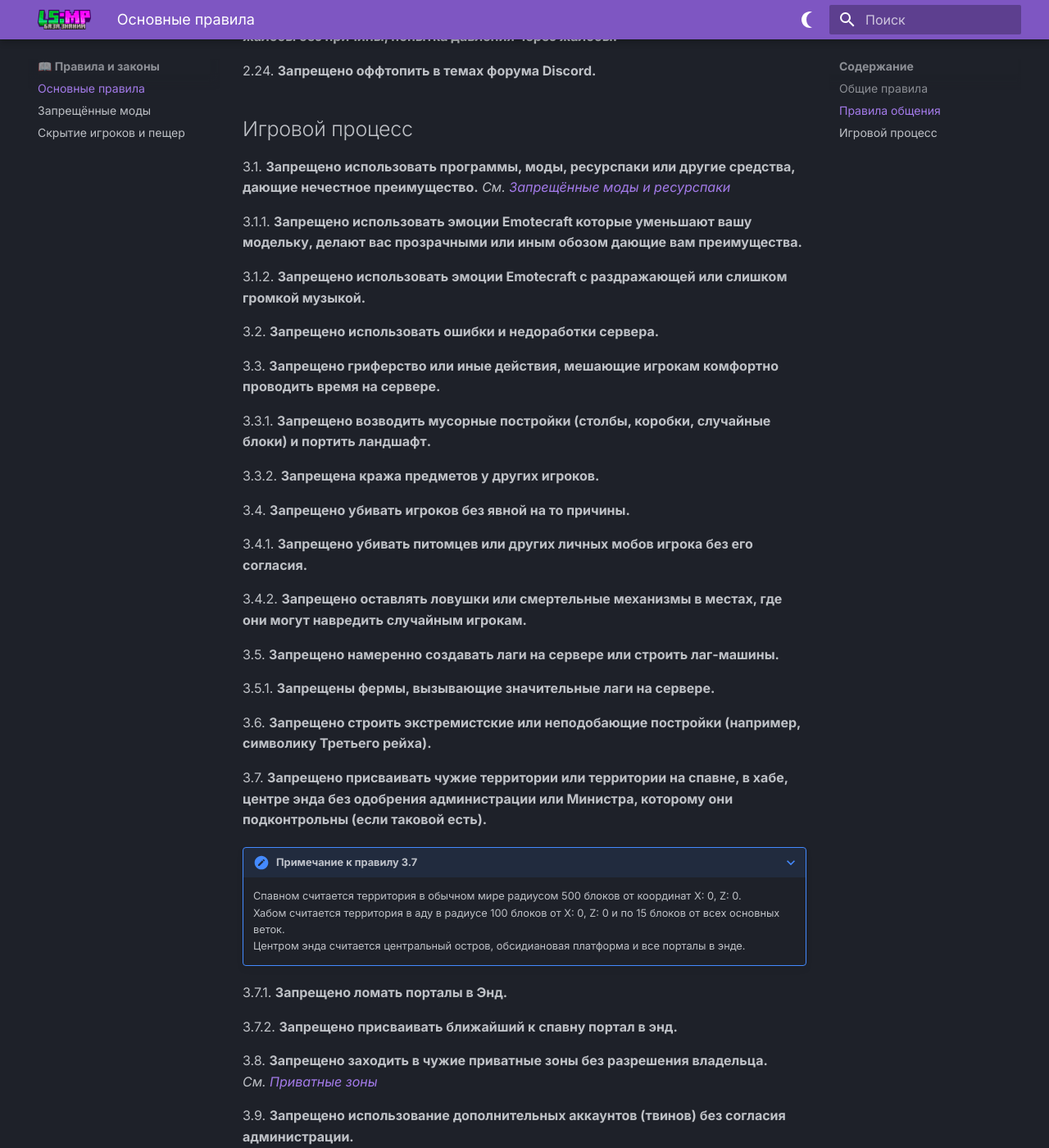
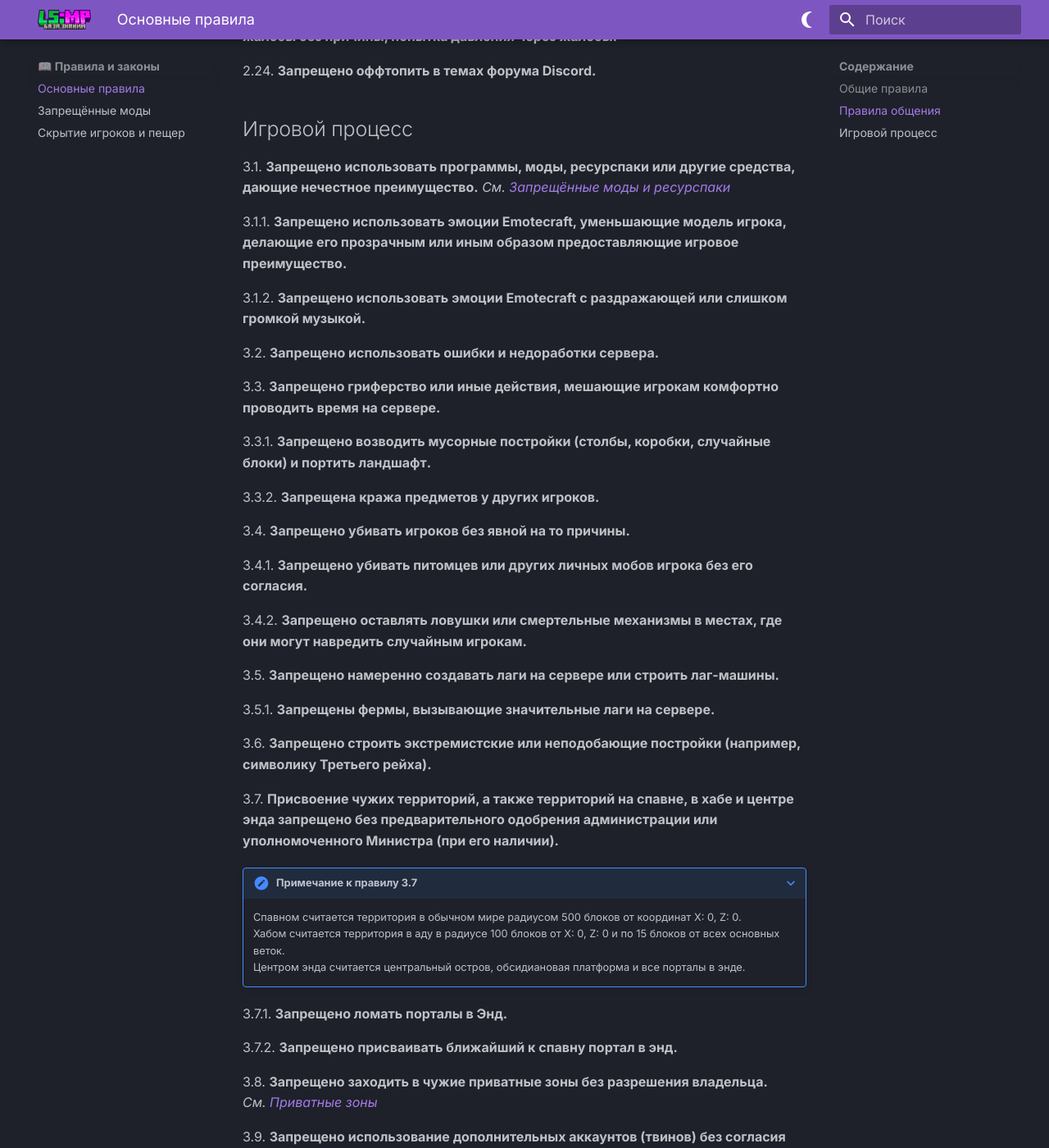
Before and after one commit to litkoit1003/LSMP-Wiki, an MkDocs documentation site: the page built from docs/rules/index.md, in a window 1280 px wide and 1400 px high, scrolled down 3081 px. Shown: the whole window at 82% size. Built offline with MkDocs 1.6.1 and Material for MkDocs 9.7.7, drawn with Linux system fonts in a browser that asks for light colours; some of the changed text lies outside the part shown.

Commit message:
Fix rules

```diff
--- a/docs/rules/index.md
+++ b/docs/rules/index.md
@@ -90,7 +90,7 @@
 
 3.1. **Запрещено использовать программы, моды, ресурспаки или другие средства, дающие нечестное преимущество.** *См. [Запрещённые моды и ресурспаки](prohibited-mods.md)*
 
-3.1.1. **Запрещено использовать эмоции Emotecraft которые уменьшают вашу модельку, делают вас прозрачными или иным обозом дающие вам преимущества.**
+3.1.1. **Запрещено использовать эмоции Emotecraft, уменьшающие модель игрока, делающие его прозрачным или иным образом предоставляющие игровое преимущество.**
 
 3.1.2. **Запрещено использовать эмоции Emotecraft с раздражающей или слишком громкой музыкой.**
 
@@ -114,7 +114,7 @@
 
 3.6. **Запрещено строить экстремистские или неподобающие постройки (например, символику Третьего рейха).**
 
-3.7. **Запрещено присваивать чужие территории или территории на спавне, в хабе, центре энда без одобрения администрации или Министра, которому они подконтрольны (если таковой есть).**
+3.7. **Присвоение чужих территорий, а также территорий на спавне, в хабе и центре энда запрещено без предварительного одобрения администрации или уполномоченного Министра (при его наличии).**
 
 ???+ note "Примечание к правилу 3.7"
     Спавном считается территория в обычном мире радиусом 500 блоков от координат X: 0, Z: 0.
```
Also changed, not shown: other parts of docs/rules/index.md (+1 -1 lines), docs/index.md (+1 -1 lines).
